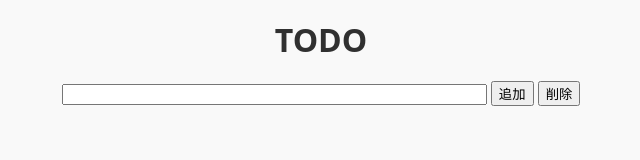
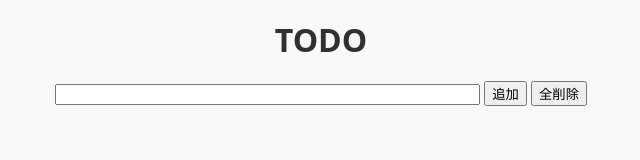
Before and after one commit to d-yuji/javascript_studies, a plain HTML site: page Todo/todo.html in a window 1280 px wide. Shown: the full height of the page, 319-959 px from the left. Drawn offline with nearby package versions, Linux system fonts and the light colour scheme.

Commit message:
微修正

```diff
--- a/Todo/todo.html
+++ b/Todo/todo.html
@@ -11,7 +11,7 @@
 	<div id="form">
 		<input id="formText" type="text" size="50">
 		<input id="inputButton" type="button" value="追加" >
-		<input id="deleteButton" type="button" value="削除"onclick ="deleteText()">
+		<input id="deleteButton" type="button" value="全削除"onclick ="deleteText()">
 	</div>
 	<ol id="list"></ol>
 
```
Also changed, not shown: index.html (+1 -0 lines).
